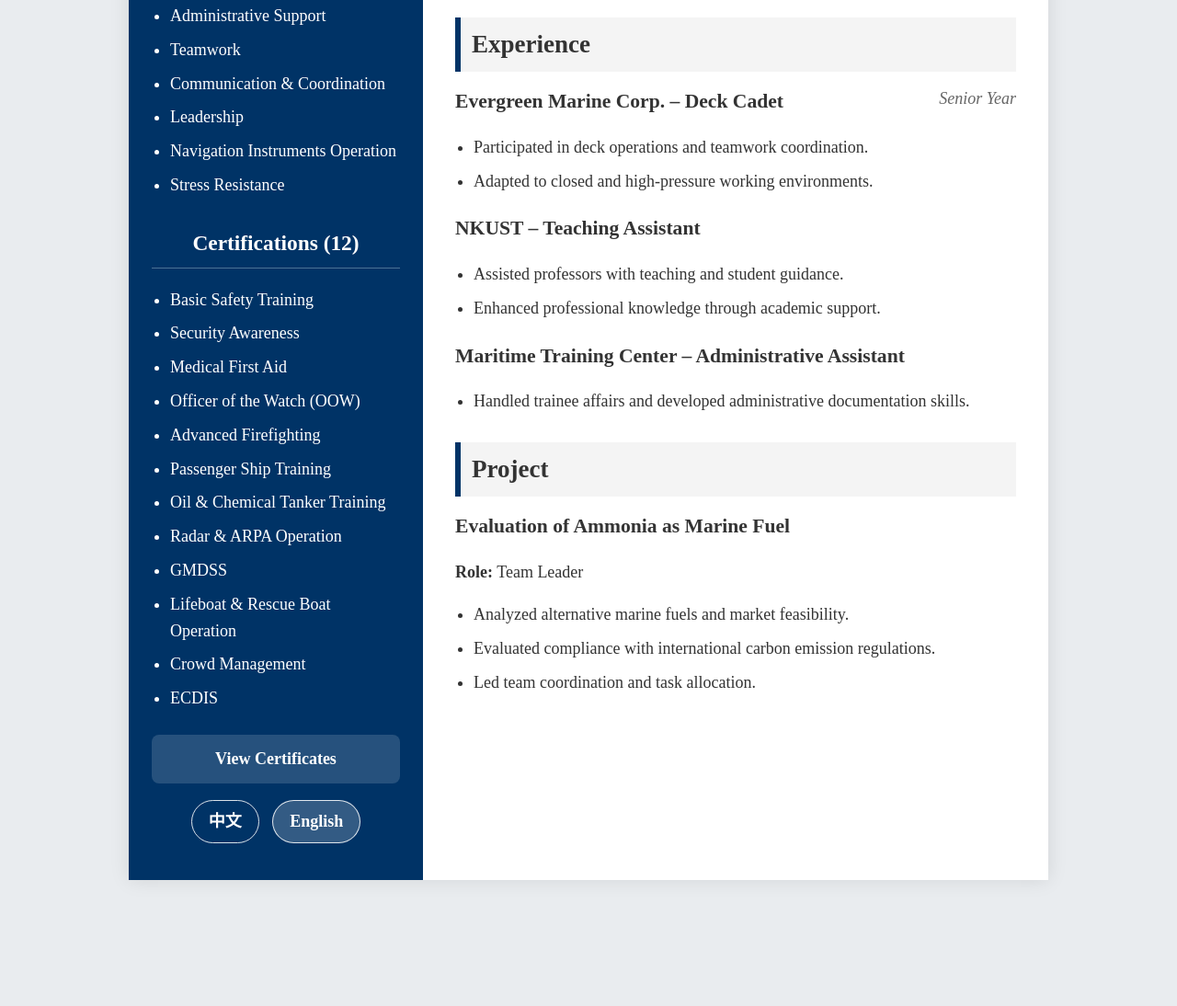
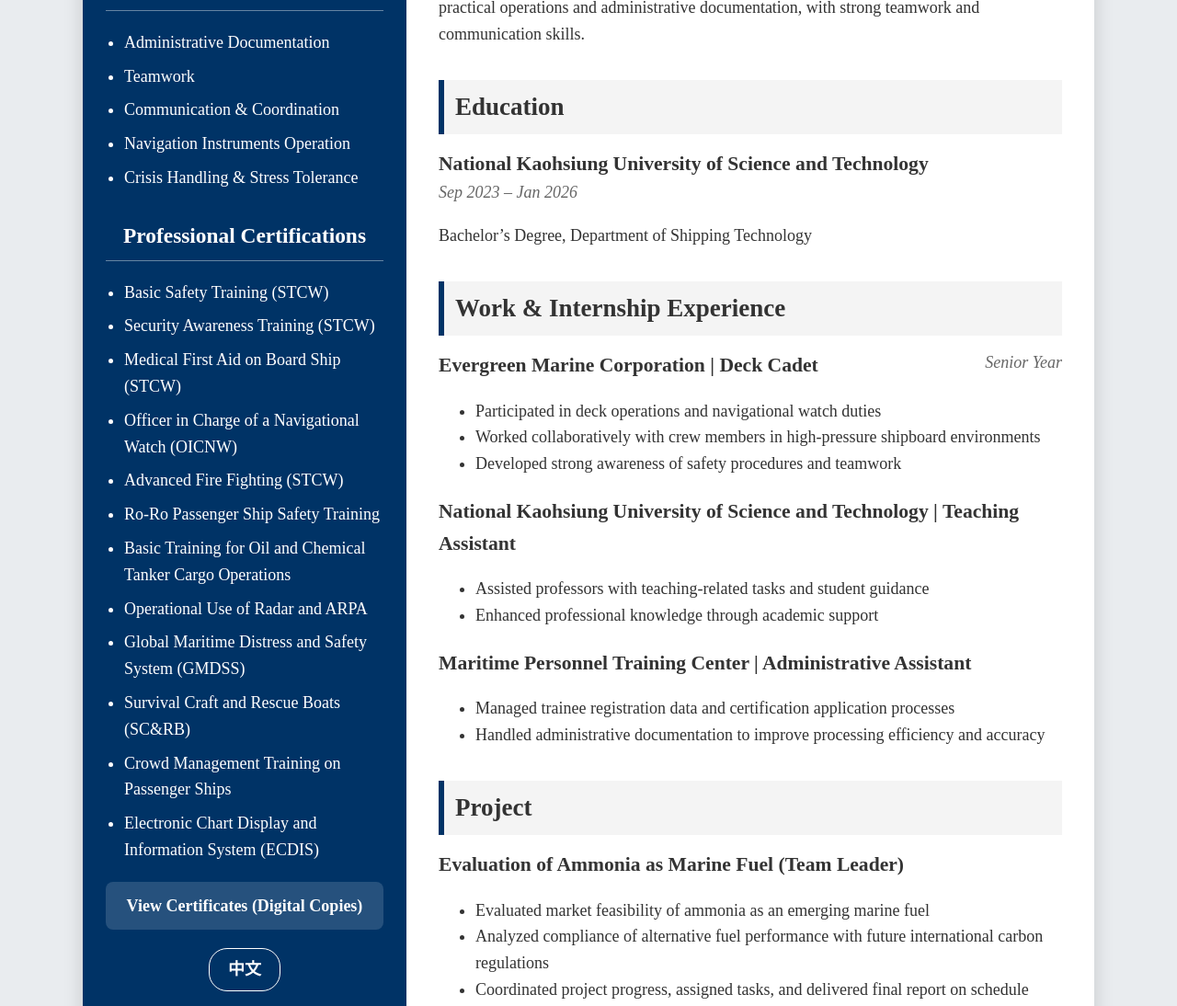
Before and after one commit to janeyo192425/rusume, a plain HTML site: page en.html in a window 1280 px wide. Shown: the part 534-1628 px from the top of the page at 92% size. Before the commit the page ends 1511 px from the top, so only its background shows below. Drawn offline with Linux system fonts and the light colour scheme.

Commit message:
Update en.html

```diff
--- a/en.html
+++ b/en.html
@@ -1,299 +1,298 @@
 <!DOCTYPE html>
 <html lang="en">
 <head>
-    <meta charset="UTF-8" />
-    <meta name="viewport" content="width=device-width, initial-scale=1.0" />
-    <title>Chen-Hui Chang - Resume</title>
+    <meta charset="UTF-8">
+    <meta name="viewport" content="width=device-width, initial-scale=1.0">
+    <title>Chen-Hui Chang | Resume</title>
 
-    <!-- Font Awesome -->
-    <link rel="stylesheet" href="https://cdnjs.cloudflare.com/ajax/libs/font-awesome/6.0.0/css/all.min.css"/>
+    <link rel="stylesheet" href="https://cdnjs.cloudflare.com/ajax/libs/font-awesome/6.5.0/css/all.min.css"/>
 
     <style>
         * { box-sizing: border-box; }
 
-        :root{
-            --primary-color:#003366;
-            --secondary-color:#f4f4f4;
-            --text-color:#333;
-            --sidebar-text:#ffffff;
+        :root {
+            --primary: #003366;
+            --light: #f4f4f4;
+            --text: #333;
         }
 
-        body{
-            font-family:"Times New Roman", serif;
-            line-height:1.6;
-            margin:0;
-            padding:20px;
-            background:#e9ecef;
-            color:var(--text-color);
-            font-size:18px;
+        body {
+            margin: 0;
+            padding: 20px;
+            font-family: "Times New Roman", serif;
+            background: #e9ecef;
+            color: var(--text);
+            font-size: 18px;
+            line-height: 1.6;
         }
 
-        .resume-container{
-            max-width:1000px;
-            margin:0 auto;
-            background:#fff;
-            display:flex;
-            box-shadow:0 0 20px rgba(0,0,0,.1);
+        .resume {
+            max-width: 1100px;
+            margin: auto;
+            background: #fff;
+            display: flex;
+            box-shadow: 0 0 20px rgba(0,0,0,.15);
         }
 
         /* ===== Sidebar ===== */
-        .sidebar{
-            width:32%;
-            background:var(--primary-color);
-            color:#fff;
-            padding:40px 25px;
-            text-align:center;
+        .sidebar {
+            width: 32%;
+            background: var(--primary);
+            color: #fff;
+            padding: 40px 25px;
+            text-align: center;
         }
 
-        .profile-image{
-            width:150px;
-            height:150px;
-            border-radius:50%;
-            object-fit:cover;
-            border:4px solid #fff;
-            margin-bottom:20px;
+        .avatar {
+            width: 150px;
+            height: 150px;
+            border-radius: 50%;
+            object-fit: cover;
+            border: 4px solid #fff;
+            margin-bottom: 20px;
         }
 
-        .sidebar h2{
-            margin-top:30px;
-            border-bottom:1px solid rgba(255,255,255,.3);
-            padding-bottom:8px;
-            font-size:1.3em;
+        .sidebar h2 {
+            margin-top: 30px;
+            padding-bottom: 8px;
+            border-bottom: 1px solid rgba(255,255,255,.4);
+            font-size: 1.3em;
         }
 
-        .contact-info p{
-            margin:10px 0;
-            display:flex;
-            justify-content:center;
-            align-items:center;
-            gap:10px;
+        .sidebar p {
+            margin: 10px 0;
+            display: flex;
+            justify-content: center;
+            gap: 10px;
+            align-items: center;
         }
 
-        ul{
-            text-align:left;
-            padding-left:20px;
+        .sidebar ul {
+            text-align: left;
+            padding-left: 20px;
         }
 
-        ul li{
-            margin:8px 0;
+        .sidebar ul li {
+            margin: 8px 0;
         }
 
-        .cert-link{
-            margin-top:25px;
-            padding:12px;
-            background:rgba(255,255,255,.15);
-            border-radius:8px;
+        .cert-box {
+            margin-top: 20px;
+            background: rgba(255,255,255,.15);
+            padding: 12px;
+            border-radius: 8px;
         }
 
-        .cert-link a{
-            color:#fff;
-            text-decoration:none;
-            font-weight:bold;
+        .cert-box a {
+            color: #fff;
+            text-decoration: none;
+            font-weight: bold;
         }
 
-        /* ===== Language Switch ===== */
-        .lang-switch{
-            margin-top:18px;
+        .lang {
+            margin-top: 20px;
         }
 
-        .lang-btn{
-            display:inline-block;
-            padding:8px 18px;
-            border-radius:24px;
-            border:1px solid rgba(255,255,255,.85);
-            color:#fff;
-            text-decoration:none;
-            font-weight:bold;
+        .lang a {
+            display: inline-block;
+            padding: 8px 20px;
+            border-radius: 20px;
+            border: 1px solid #fff;
+            color: #fff;
+            text-decoration: none;
+            font-weight: bold;
         }
 
-        .lang-btn + .lang-btn{
-            margin-left:10px;
+        /* ===== Content ===== */
+        .content {
+            width: 68%;
+            padding: 50px 35px;
         }
 
-        .lang-btn.active{
-            background:rgba(255,255,255,.2);
+        .header {
+            border-bottom: 2px solid #ddd;
+            padding-bottom: 20px;
+            margin-bottom: 30px;
         }
 
-        /* ===== Main Content ===== */
-        .main-content{
-            width:68%;
-            padding:50px 35px;
+        .header h1 {
+            margin: 0;
+            font-size: 3em;
+            color: var(--primary);
         }
 
-        .header{
-            border-bottom:2px solid #ddd;
-            padding-bottom:20px;
-            margin-bottom:30px;
+        .header h3 {
+            margin-top: 10px;
+            color: #555;
         }
 
-        .header h1{
-            font-size:3em;
-            margin:0;
-            color:var(--primary-color);
-            letter-spacing:4px;
+        .section {
+            margin-bottom: 35px;
         }
 
-        .header h3{
-            margin-top:10px;
-            color:#555;
+        .section-title {
+            font-size: 1.5em;
+            font-weight: bold;
+            background: var(--light);
+            padding: 8px 12px;
+            border-left: 6px solid var(--primary);
+            margin-bottom: 15px;
         }
 
-        .section{
-            margin-bottom:30px;
+        .item {
+            margin-bottom: 20px;
         }
 
-        .section-title{
-            font-size:1.5em;
-            font-weight:bold;
-            margin-bottom:15px;
-            padding:8px 12px;
-            border-left:6px solid var(--primary-color);
-            background:var(--secondary-color);
+        .item-head {
+            display: flex;
+            justify-content: space-between;
+            flex-wrap: wrap;
         }
 
-        .item{
-            margin-bottom:20px;
+        .item-title {
+            font-weight: bold;
+            font-size: 1.2em;
         }
 
-        .item-header{
-            display:flex;
-            justify-content:space-between;
-            flex-wrap:wrap;
-        }
-
-        .item-title{
-            font-weight:bold;
-            font-size:1.2em;
-        }
-
-        .item-date{
-            font-style:italic;
-            color:#666;
+        .item-date {
+            font-style: italic;
+            color: #666;
         }
 
         /* ===== RWD ===== */
-        @media (max-width:768px){
-            body{
-                padding:10px;
-                font-size:15px;
+        @media (max-width: 768px) {
+            body {
+                padding: 10px;
+                font-size: 15px;
             }
-            .resume-container{
-                flex-direction:column;
+
+            .resume {
+                flex-direction: column;
             }
-            .sidebar,.main-content{
-                width:100%;
+
+            .sidebar,
+            .content {
+                width: 100%;
             }
-            .profile-image{
-                width:120px;
-                height:120px;
+
+            .avatar {
+                width: 120px;
+                height: 120px;
             }
-            .header h1{
-                font-size:2.2em;
+
+            .header h1 {
+                font-size: 2.2em;
             }
         }
     </style>
 </head>
 
 <body>
-<div class="resume-container">
+<div class="resume">
 
     <!-- ===== Sidebar ===== -->
     <aside class="sidebar">
-        <img src="大頭照.jpg" class="profile-image" alt="Chen-Hui Chang">
+        <img src="大頭照.jpg" class="avatar" alt="Chen-Hui Chang">
 
         <h2>Contact</h2>
-        <div class="contact-info">
-            <p><i class="fas fa-phone"></i> 0900-796-553</p>
-            <p><i class="fas fa-envelope"></i> hebe.lee085@gmail.com</p>
-            <p><i class="fas fa-map-marker-alt"></i> Kaohsiung, Taiwan</p>
-        </div>
+        <p><i class="fas fa-phone"></i> 0900-796-553</p>
+        <p><i class="fas fa-envelope"></i> hebe.lee085@gmail.com</p>
+        <p><i class="fas fa-location-dot"></i> Linyuan Dist., Kaohsiung City, Taiwan</p>
 
         <h2>Skills</h2>
         <ul>
-            <li>Administrative Support</li>
+            <li>Administrative Documentation</li>
             <li>Teamwork</li>
             <li>Communication & Coordination</li>
-            <li>Leadership</li>
             <li>Navigation Instruments Operation</li>
-            <li>Stress Resistance</li>
+            <li>Crisis Handling & Stress Tolerance</li>
         </ul>
 
-        <h2>Certifications (12)</h2>
+        <h2>Professional Certifications</h2>
         <ul>
-            <li>Basic Safety Training</li>
-            <li>Security Awareness</li>
-            <li>Medical First Aid</li>
-            <li>Officer of the Watch (OOW)</li>
-            <li>Advanced Firefighting</li>
-            <li>Passenger Ship Training</li>
-            <li>Oil & Chemical Tanker Training</li>
-            <li>Radar & ARPA Operation</li>
-            <li>GMDSS</li>
-            <li>Lifeboat & Rescue Boat Operation</li>
-            <li>Crowd Management</li>
-            <li>ECDIS</li>
+            <li>Basic Safety Training (STCW)</li>
+            <li>Security Awareness Training (STCW)</li>
+            <li>Medical First Aid on Board Ship (STCW)</li>
+            <li>Officer in Charge of a Navigational Watch (OICNW)</li>
+            <li>Advanced Fire Fighting (STCW)</li>
+            <li>Ro-Ro Passenger Ship Safety Training</li>
+            <li>Basic Training for Oil and Chemical Tanker Cargo Operations</li>
+            <li>Operational Use of Radar and ARPA</li>
+            <li>Global Maritime Distress and Safety System (GMDSS)</li>
+            <li>Survival Craft and Rescue Boats (SC&amp;RB)</li>
+            <li>Crowd Management Training on Passenger Ships</li>
+            <li>Electronic Chart Display and Information System (ECDIS)</li>
         </ul>
 
-        <div class="cert-link">
+        <div class="cert-box">
             <a href="https://drive.google.com/drive/folders/1Hv4OKLLzF3vWSDgLX_uwA-aSQSPblld6?usp=sharing" target="_blank">
-                View Certificates
+                View Certificates (Digital Copies)
             </a>
         </div>
 
-        <div class="lang-switch">
-            <a class="lang-btn" href="index.html">中文</a>
-            <a class="lang-btn active" href="en.html">English</a>
+        <div class="lang">
+            <a href="index.html">中文</a>
         </div>
     </aside>
 
-    <!-- ===== Main ===== -->
-    <main class="main-content">
+    <!-- ===== Content ===== -->
+    <main class="content">
         <header class="header">
             <h1>Chen-Hui Chang</h1>
-            <h3>Dept. of Shipping Technology, NKUST</h3>
+            <h3>National Kaohsiung University of Science and Technology | Dept. of Shipping Technology</h3>
         </header>
 
         <section class="section">
             <div class="section-title">Profile</div>
             <p>
-                Graduate of the Department of Shipping Technology at National Kaohsiung University of Science and Technology.
-                Completed extensive maritime professional training and obtained multiple certifications.
-                Experienced deck cadet at Evergreen Marine Corporation, familiar with teamwork in high-pressure environments.
-                Also served as a teaching assistant and project leader, developing strong communication,
-                coordination, and administrative skills.
+                Student in the Department of Shipping Technology at National Kaohsiung University of Science and Technology,
+                with comprehensive maritime training and multiple STCW international certifications.
+                Served as a Deck Cadet at Evergreen Marine Corporation, familiar with onboard standard operating procedures
+                and capable of working in high-pressure and enclosed maritime environments.
+                Detail-oriented, responsible, and experienced in both practical operations and administrative documentation,
+                with strong teamwork and communication skills.
             </p>
         </section>
 
         <section class="section">
-            <div class="section-title">Experience</div>
+            <div class="section-title">Education</div>
+            <div class="item">
+                <div class="item-head">
+                    <div class="item-title">National Kaohsiung University of Science and Technology</div>
+                    <div class="item-date">Sep 2023 – Jan 2026</div>
+                </div>
+                <p>Bachelor’s Degree, Department of Shipping Technology</p>
+            </div>
+        </section>
+
+        <section class="section">
+            <div class="section-title">Work & Internship Experience</div>
 
             <div class="item">
-                <div class="item-header">
-                    <div class="item-title">Evergreen Marine Corp. – Deck Cadet</div>
+                <div class="item-head">
+                    <div class="item-title">Evergreen Marine Corporation | Deck Cadet</div>
                     <div class="item-date">Senior Year</div>
                 </div>
                 <ul>
-                    <li>Participated in deck operations and teamwork coordination.</li>
-                    <li>Adapted to closed and high-pressure working environments.</li>
+                    <li>Participated in deck operations and navigational watch duties</li>
+                    <li>Worked collaboratively with crew members in high-pressure shipboard environments</li>
+                    <li>Developed strong awareness of safety procedures and teamwork</li>
                 </ul>
             </div>
 
             <div class="item">
-                <div class="item-header">
-                    <div class="item-title">NKUST – Teaching Assistant</div>
-                </div>
+                <div class="item-title">National Kaohsiung University of Science and Technology | Teaching Assistant</div>
                 <ul>
-                    <li>Assisted professors with teaching and student guidance.</li>
-                    <li>Enhanced professional knowledge through academic support.</li>
+                    <li>Assisted professors with teaching-related tasks and student guidance</li>
+                    <li>Enhanced professional knowledge through academic support</li>
                 </ul>
             </div>
 
             <div class="item">
-                <div class="item-header">
-                    <div class="item-title">Maritime Training Center – Administrative Assistant</div>
-                </div>
+                <div class="item-title">Maritime Personnel Training Center | Administrative Assistant</div>
                 <ul>
-                    <li>Handled trainee affairs and developed administrative documentation skills.</li>
+                    <li>Managed trainee registration data and certification application processes</li>
+                    <li>Handled administrative documentation to improve processing efficiency and accuracy</li>
                 </ul>
             </div>
         </section>
@@ -301,12 +300,11 @@
         <section class="section">
             <div class="section-title">Project</div>
             <div class="item">
-                <div class="item-title">Evaluation of Ammonia as Marine Fuel</div>
-                <p><strong>Role:</strong> Team Leader</p>
+                <div class="item-title">Evaluation of Ammonia as Marine Fuel (Team Leader)</div>
                 <ul>
-                    <li>Analyzed alternative marine fuels and market feasibility.</li>
-                    <li>Evaluated compliance with international carbon emission regulations.</li>
-                    <li>Led team coordination and task allocation.</li>
+                    <li>Evaluated market feasibility of ammonia as an emerging marine fuel</li>
+                    <li>Analyzed compliance of alternative fuel performance with future international carbon regulations</li>
+                    <li>Coordinated project progress, assigned tasks, and delivered final report on schedule</li>
                 </ul>
             </div>
         </section>
```
